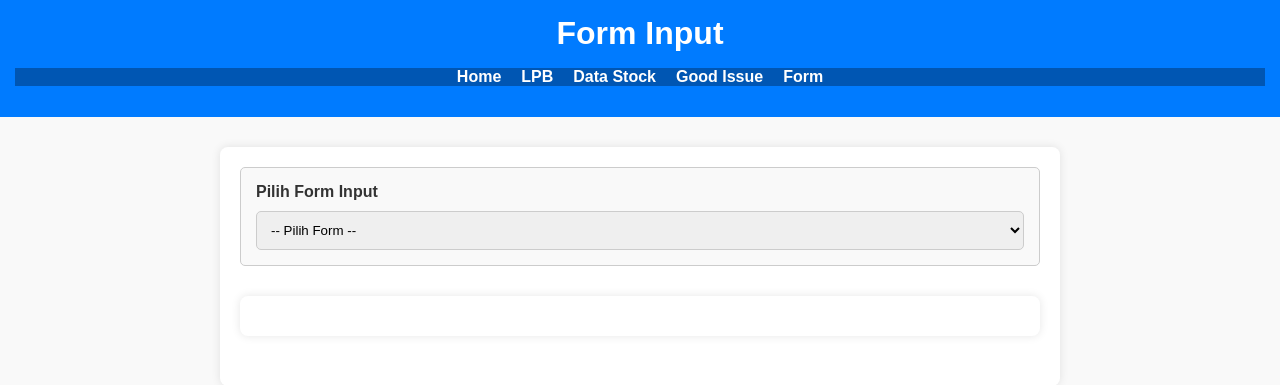
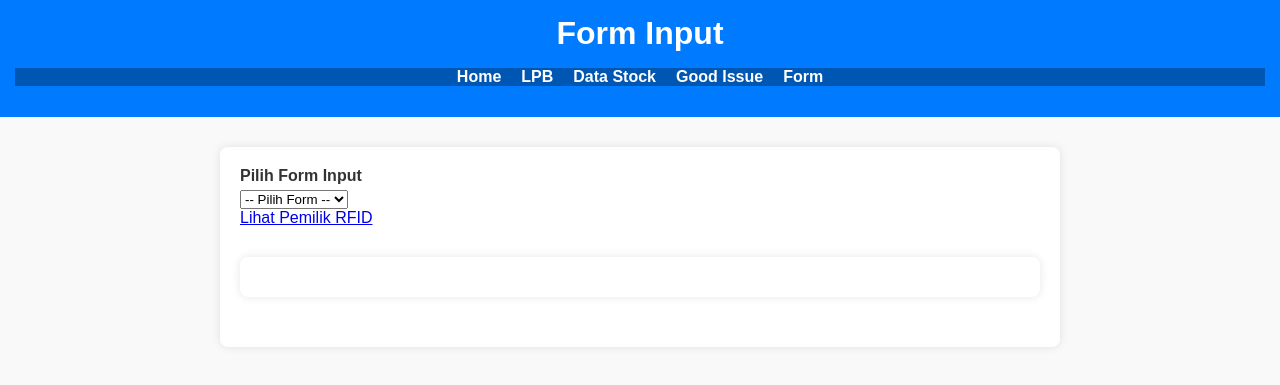
Before and after one commit to Amiyeee/gudang_lsf, a PHP site: page /form.php in a window 1280 px wide. Shown: the top 385 px of the page. Run offline with PHP 8.4, Linux system fonts and the light colour scheme.

Commit message:
Update form.php

```diff
--- a/gudang_lsf-main/manajemen_gudang/form.php
+++ b/gudang_lsf-main/manajemen_gudang/form.php
@@ -1,5 +1,6 @@
 <!DOCTYPE html>
 <html lang="en">
+
 <head>
     <meta charset="UTF-8">
     <meta name="viewport" content="width=device-width, initial-scale=1.0">
@@ -7,6 +8,7 @@
     <link rel="stylesheet" href="css/form.css">
     <script src="script.js" defer></script>
 </head>
+
 <body>
     <header>
         <h1>Form Input</h1>
@@ -32,7 +34,19 @@
                 <option value="biodataForm">Biodata</option>
             </select>
         </div>
-
+        <div class="button-container">
+            <!-- Tombol untuk membuka halaman detail pemilik RFID -->
+            <a href="#" class="button" id="showDetailsButton">Lihat Pemilik RFID</a>
+        </div>
+        <!-- Data Pemilik RFID -->
+        <section id="rfid-details" class="hidden">
+            <h2>Data Pemilik</h2>
+            <p><strong>ID:</strong> 12345</p>
+            <p><strong>Nama:</strong> Ali</p>
+            <p><strong>Jabatan:</strong> Staff Gudang</p>
+            <p><strong>No HP:</strong> 08123456789</p>
+            <p><strong>Alamat:</strong> Jl. Merdeka No. 1</p>
+        </section>
         <!--Form DATA STOCK-->
         <div id="forms-container">
             <form action="process.php" method="post" id="dataStockForm" class="hidden">
@@ -264,7 +278,6 @@
                 <button onclick="addData()" class="btn btn-primary">Submit</button>
             </form>
 
-
             <!--Form LPB-->
             <form action="process.php" method="post" id="lpbForm" class="hidden">
                 <input type="hidden" name="category" value="lpb">
@@ -368,6 +381,7 @@
         </div>
 
 
+
         <script>
             function showForm(formId) {
                 document.querySelectorAll("form").forEach(form => form.classList.add("hidden"));
@@ -375,24 +389,20 @@
                     document.getElementById(formId).classList.remove("hidden");
                 }
             }
+            //fungsi yang harus ditambahkan
+            document.getElementById("showDetailsButton").addEventListener("click", function(event) {
+                event.preventDefault(); // Mencegah tombol membuka URL
+                const detailsSection = document.getElementById("rfid-details");
+
+                // Toggle class 'hidden' untuk menampilkan atau menyembunyikan data
+                if (detailsSection.classList.contains("hidden")) {
+                    detailsSection.classList.remove("hidden");
+                } else {
+                    detailsSection.classList.add("hidden");
+                }
+            });
         </script>
 
-    <style>
-        .hidden { display: none; }
-        .dropdown-container {
-            margin-bottom: 20px;
-            padding: 15px;
-            border: 1px solid #ccc;
-            border-radius: 5px;
-            background-color: #f9f9f9;
-        }
-        .form-control {
-            width: 100%;
-            padding: 10px;
-            margin-top: 5px;
-            border: 1px solid #ccc;
-            border-radius: 5px;
-        }
-    </style>
 </body>
+
 </html>
```
Lines whose indentation alone changed are shown as unchanged.
